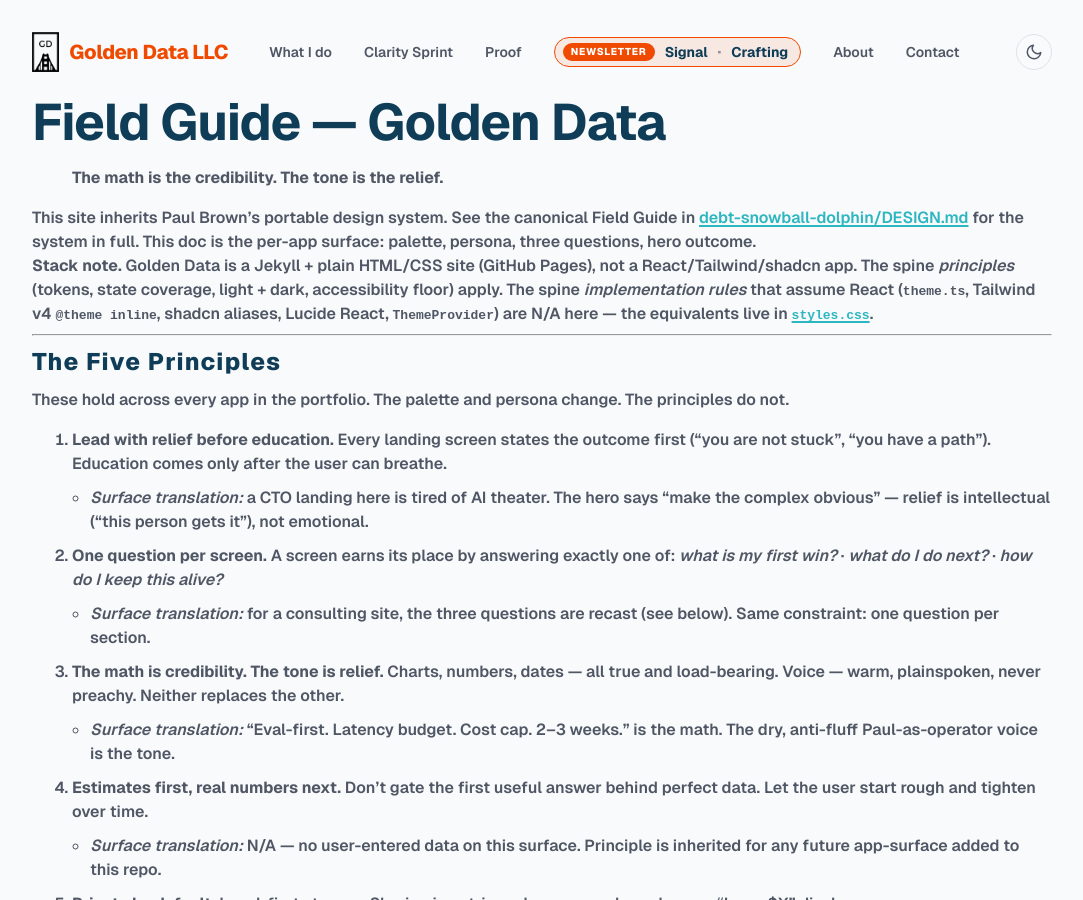
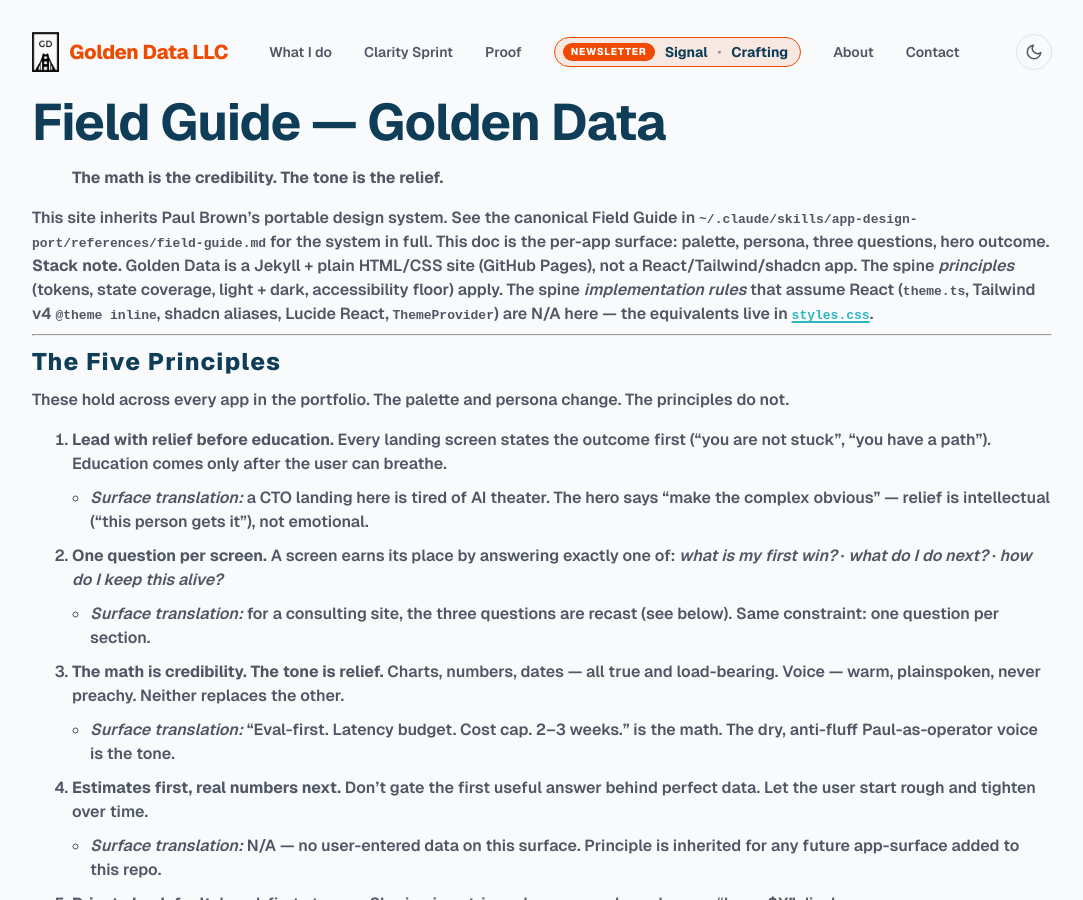
Before and after one commit to browningtons/golden-data, a Jekyll site: the page built from DESIGN.md, in a window 1280 px wide and 900 px high. Shown: the whole window, without its empty margins (98-1181 px from the left). Built offline with Jekyll 4.4.1, drawn with Linux system fonts in a browser that asks for light colours; our own code applies the rules of GitHub Pages for plain Markdown files; some of the changed text lies outside the part shown.

Commit message:
Point DESIGN.md links at the canonical Field Guide's new home
The Field Guide moved out of debt-snowball-dolphin/DESIGN.md and into
a repo-agnostic location (~/.claude/skills/app-design-port/references
/field-guide.md, mirrored to the field-guide repo). Update both
canonical references in this file.

Co-Authored-By: Claude Opus 4.7 <noreply@anthropic.com>

```diff
--- a/DESIGN.md
+++ b/DESIGN.md
@@ -2,7 +2,7 @@
 
 > **The math is the credibility. The tone is the relief.**
 
-This site inherits Paul Brown's portable design system. See the canonical Field Guide in [debt-snowball-dolphin/DESIGN.md](https://github.com/browningtons/debt-snowball-dolphin/blob/main/DESIGN.md) for the system in full. This doc is the per-app surface: palette, persona, three questions, hero outcome.
+This site inherits Paul Brown's portable design system. See the canonical Field Guide in `~/.claude/skills/app-design-port/references/field-guide.md` for the system in full. This doc is the per-app surface: palette, persona, three questions, hero outcome.
 
 **Stack note.** Golden Data is a Jekyll + plain HTML/CSS site (GitHub Pages), not a React/Tailwind/shadcn app. The spine *principles* (tokens, state coverage, light + dark, accessibility floor) apply. The spine *implementation rules* that assume React (`theme.ts`, Tailwind v4 `@theme inline`, shadcn aliases, Lucide React, `ThemeProvider`) are N/A here — the equivalents live in [`styles.css`](styles.css).
 
@@ -131,7 +131,7 @@ The site's voice (this doc) and the newsletter voices coexist by audience: site
 
 ## Spine Rules (inherited)
 
-The following come from the canonical Field Guide and are not relitigated here. See [debt-snowball-dolphin/DESIGN.md](https://github.com/browningtons/debt-snowball-dolphin/blob/main/DESIGN.md) for the full text:
+The following come from the canonical Field Guide and are not relitigated here. See `~/.claude/skills/app-design-port/references/field-guide.md` for the full text:
 
 - **Spacing.** Multiples of 4 or 8. No nested cards.
 - **State coverage.** Buttons define 5 states (default, hover, active, disabled, focus); inputs define 5 (default, hover, focus, disabled, error). Focus rings always visible. ✅ _Shipped Tier 3 — see [`styles.css`](styles.css)._
```
